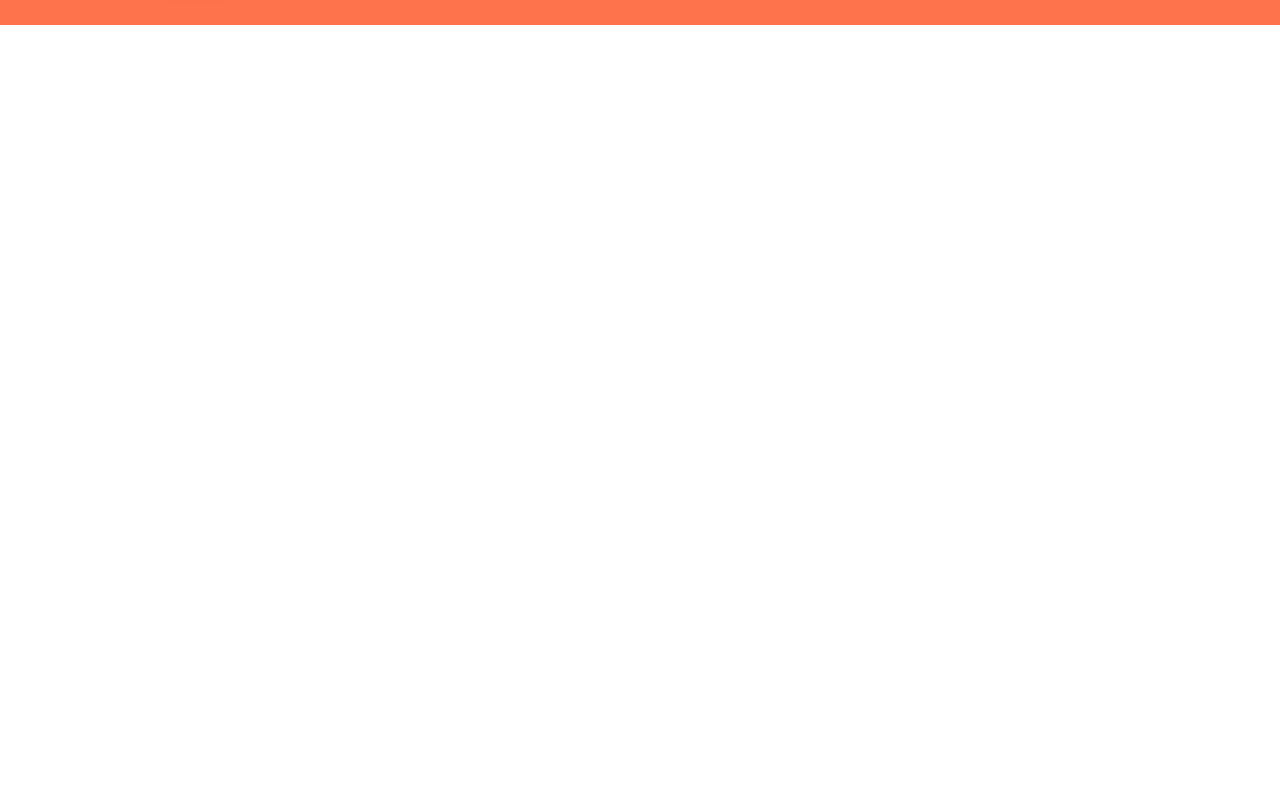
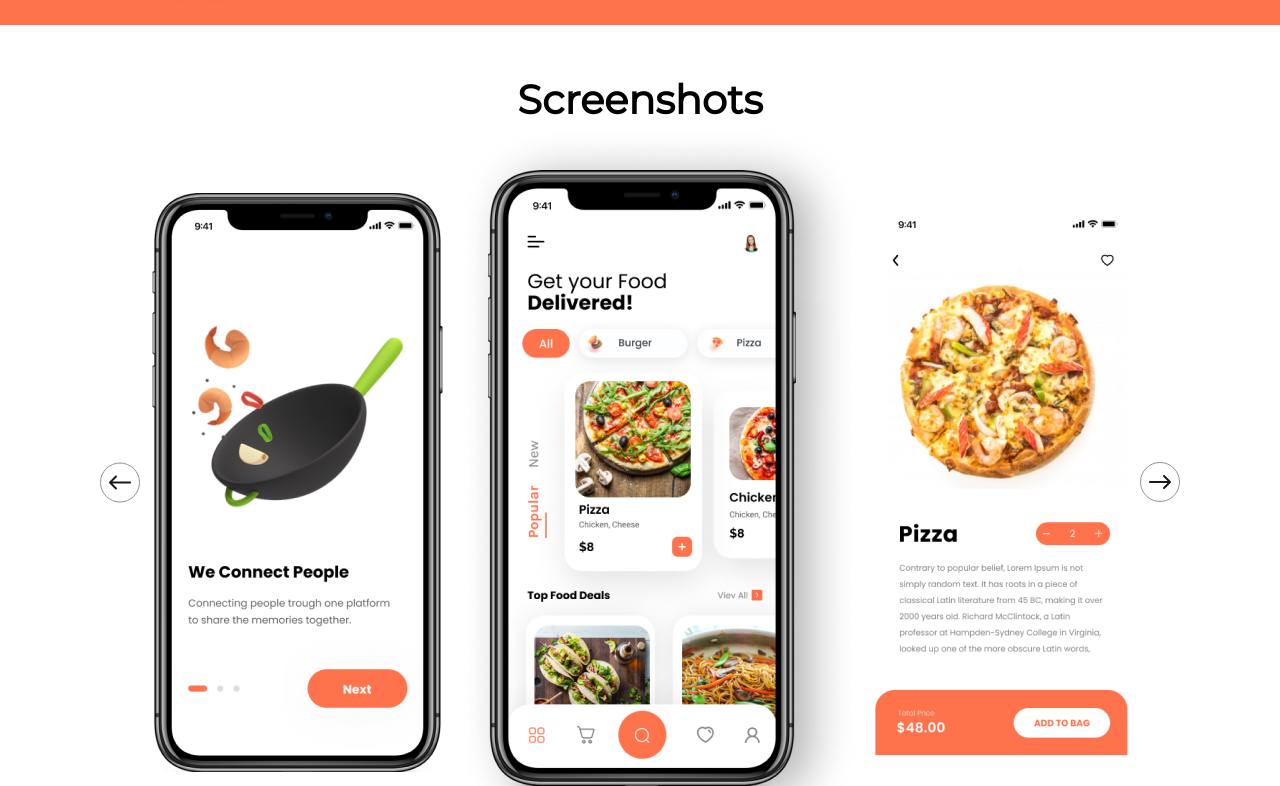
Before and after one commit to marat20021504/fastfoodwebsite, a plain HTML site: page index.html in a window 1280 px wide. Shown: the part 2473-3259 px from the top of the page. Before the commit the page ends 2498 px from the top, so only its background shows below. Drawn offline with Linux system fonts and the light colour scheme.

Commit message:
section-4 bajarildi

```diff
--- a/index.html
+++ b/index.html
@@ -179,5 +179,21 @@
 
     </section>
 
+    <section class="section-4">
+
+        <h1>Screenshots</h1>
+
+        <div class="images-section-4">
+
+            <img src="/assets/icons/Left Arrow.svg">
+            <img src="/assets/icons/iPhone X-2.png">
+            <img src="/assets/images/iPhone X.png">
+            <img src="/assets/images/Screen.png">
+            <img src="/assets/icons/Right Arrow.svg">
+
+        </div>
+
+    </section>
+
 </body>
 </html>
--- /dev/null
+++ b/styles/sections/_section-4.scss
@@ -0,0 +1,20 @@
+.section-4 {
+    width: 100%;
+    height: auto;
+    padding: 50px 100px;
+
+    h1 {
+        text-align: center;
+        color: #000000;
+        font-weight: bold;
+        font-size: 40px;
+        font-family: 'Montserrat', sans-serif;
+    }
+
+    .images-section-4 {
+        display: flex;
+        align-items: center;
+        justify-content: space-between;
+    }
+
+}
--- a/styles/style.scss
+++ b/styles/style.scss
@@ -10,3 +10,4 @@
 @import "./sections/section-1";
 @import "./sections/section-2";
 @import "./sections/section-3";
+@import "./sections/section-4";
```
Also changed, not shown: assets/icons/Left Arrow.svg (added), assets/icons/Right Arrow.svg (added), assets/icons/iPhone X-2.png (added), assets/images/Screen.png (added), styles/style.css, 1 other file.
